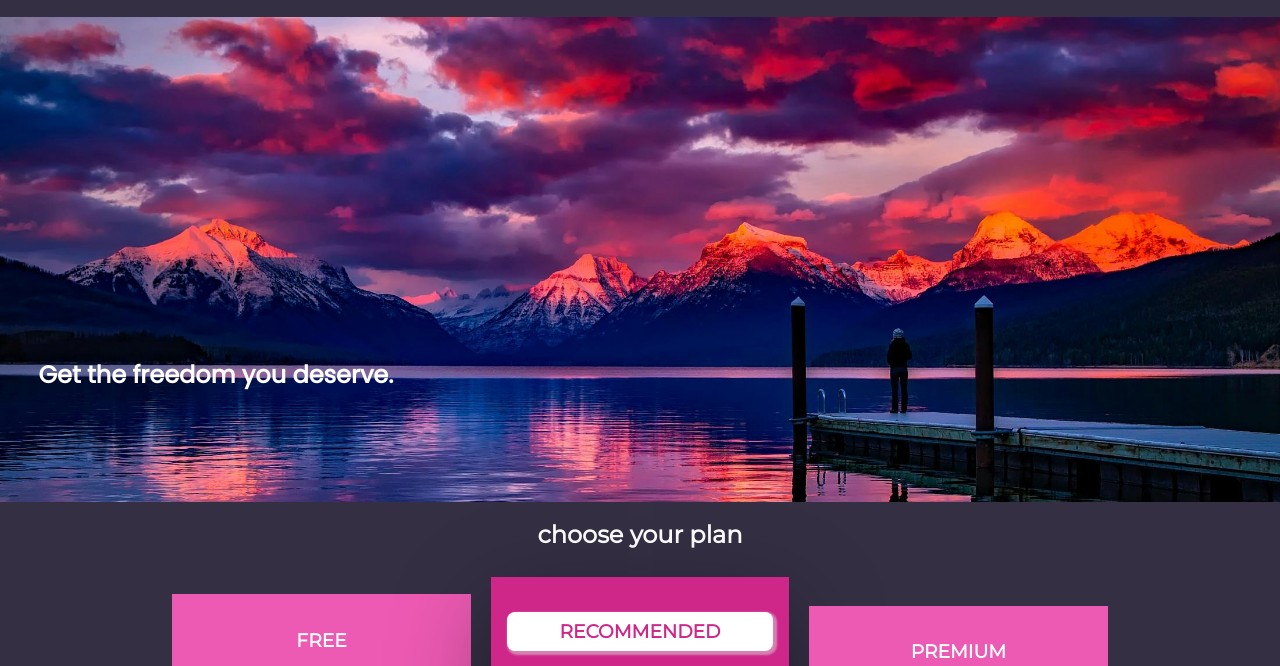
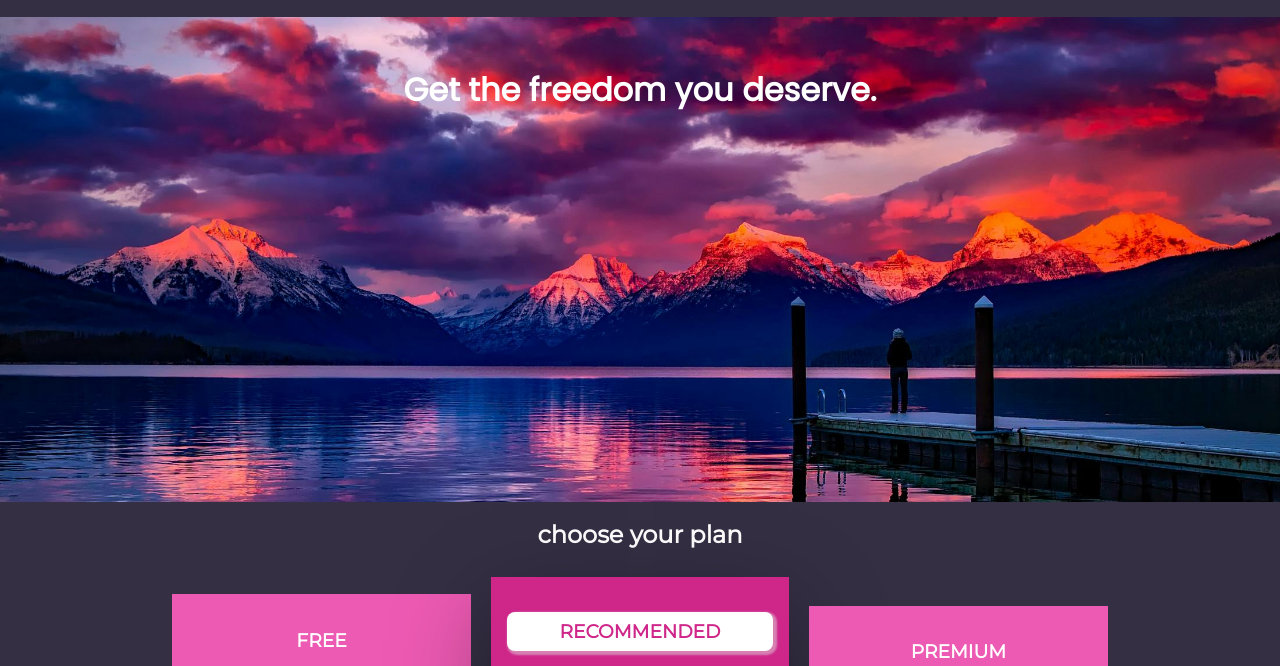
Before and after one commit to Ponna-Rajesh/uhost.github.io, a plain HTML site: page index.html in a window 1280 px wide. Shown: the part 63-729 px from the top of the page. Drawn offline with Linux system fonts and the light colour scheme.

Commit message:
Resolve conflicts

```diff
--- a/customer/customer.css
+++ b/customer/customer.css
@@ -73,3 +73,7 @@ main{
     max-width: 100%;
     height: auto;
 } */
+
+#text_info{
+    margin-right: 50px;
+}
--- a/styles.css
+++ b/styles.css
@@ -21,16 +21,17 @@
 
 
 #product-overview h1{
-    /* text-align: center;
+    text-align: center;
     display: flex;
     justify-content: center;
     align-items: center;
-    height: 80vh;
-    font-size: xx-large; */
-    position: absolute;
+    height: 29vh;
+    font-size: xx-large;
+
+    /* position: absolute;
     bottom: 16%;
     left: 3%;
-    z-index: 0;
+    z-index: 0; */
 
 
 }
```
Also changed, not shown: customer/customer.html (+1 -1 lines).
